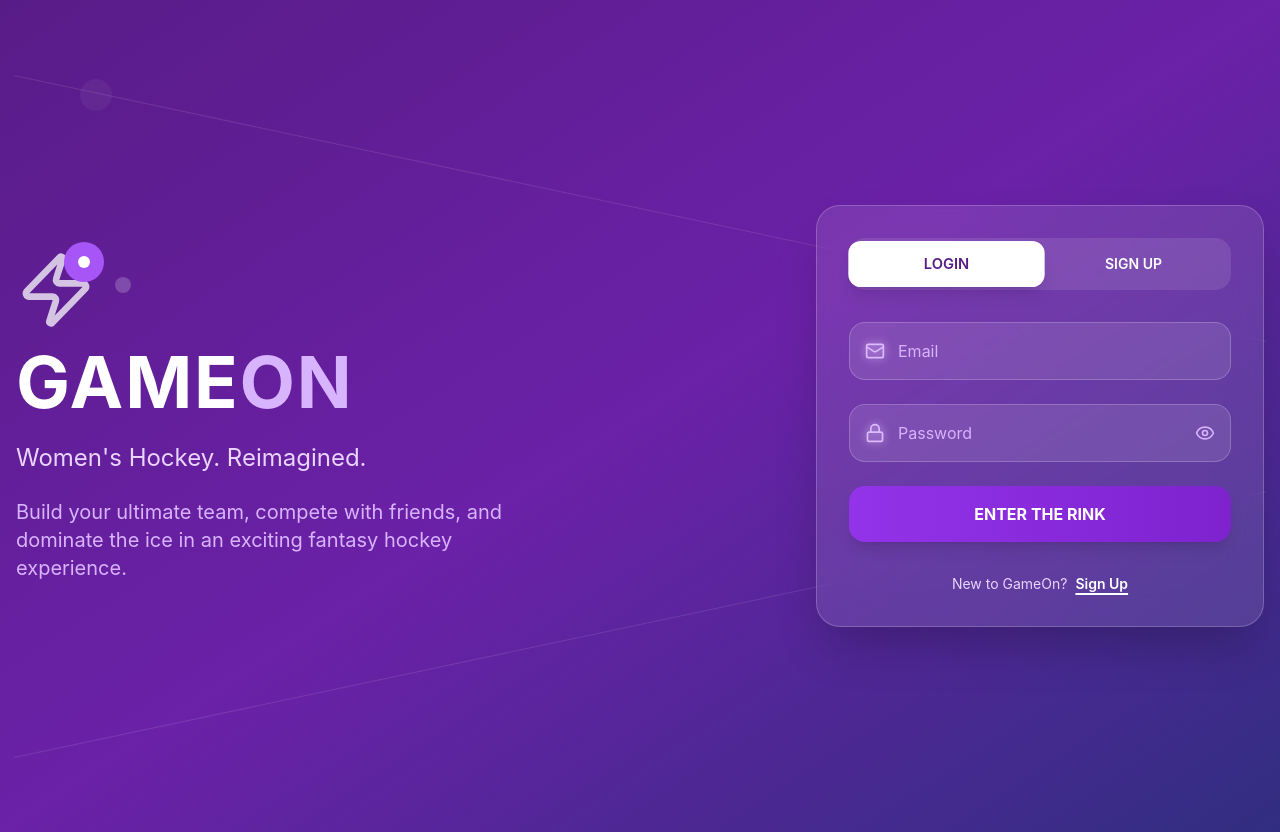
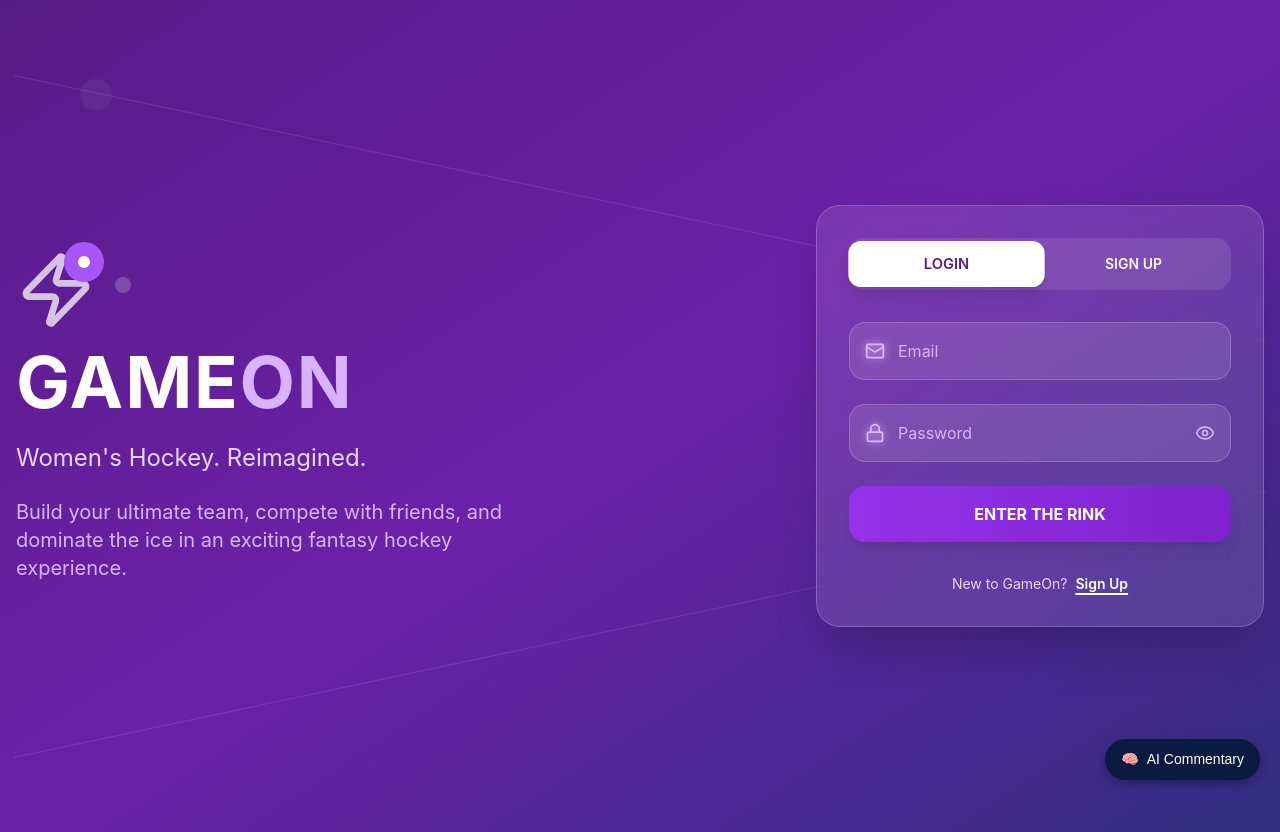
Before and after one commit to sxnnywu/game-on, a React (Create React App) app in the folder frontend/: page / in a window 1280 px wide. Built offline with nearby package versions, Linux system fonts and the light colour scheme.

Commit message:
AI Overlay

```diff
--- a/frontend/src/App.js
+++ b/frontend/src/App.js
@@ -7,7 +7,11 @@ import GeminiWidget from './Components/GeminiWidget/GeminiWidget';
 
 function App() {
   return (
-    <Router>
+
+    <>
+      <GeminiWidget/>
+
+          <Router>
       <Routes>
         <Route path="/" element={<Auth/>} />
         <Route path="/dashboard" element={<Dashboard />} />
@@ -15,6 +19,7 @@ function App() {
         <Route path="/gemini" element={<GeminiWidget/>} />
       </Routes>
     </Router>
+    </>
   );
 }
 
```
